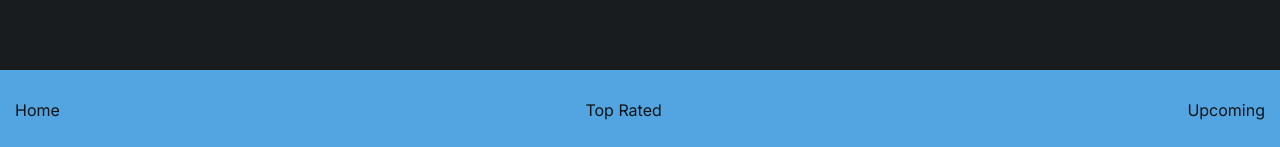
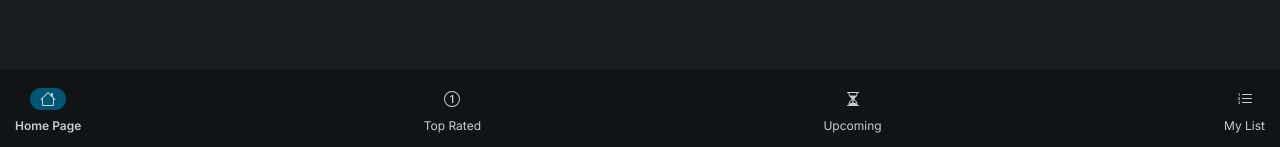
Before and after one commit to chris-fisherman/movie_review_app_wdd330_final_project, a React (Vite) app: page / in a window 1280 px wide. Shown: the part 650-797 px from the top of the page. Built offline with nearby package versions, Linux system fonts and the light colour scheme; no server answers.

Commit message:
Navigation Improved

```diff
--- a/src/App.jsx
+++ b/src/App.jsx
@@ -16,9 +16,8 @@ function App() {
         <Routes>
           <Route index element={<Home />} />
           <Route path="movie/:id" element={<MovieDetail />} />
-          {/* <Route path="movies/:type" element={<h1>Top 100 Movies</h1>} /> */}
-          <Route path="series/:type" element={<h1>Top 100 Series</h1>} />
           <Route path="movies/:type" element={<MovieList />} />
+          <Route path="myList" element={<h1>My List</h1>} />
           <Route path="/*" element={<h1>Error Page</h1>} />
         </Routes>
       </Router>
--- a/src/components/Nav.jsx
+++ b/src/components/Nav.jsx
@@ -1,16 +1,38 @@
 import React from "react"
-import { Link } from "react-router-dom"
+import { NavLink } from "react-router-dom"
 
 import '../css/Nav.css'
 
 export const Nav = () => {
+
+
     return (
-        <nav id="nav">
-            <div id="nav-container">
-                <Link to="/">Home</Link>
-                <Link to="/movies/top_rated">Top Rated</Link>
-                <Link to="/movies/upcoming">Upcoming</Link>
-            </div>
-        </nav>
+        <div id="nav">
+            <nav id="nav-container">
+                <NavLink className="nav-item-container" to="/">
+                <svg xmlns="http://www.w3.org/2000/svg" width="16" height="16" fill="currentColor" class="bi bi-house" viewBox="0 0 16 16">
+  <path d="M8.707 1.5a1 1 0 0 0-1.414 0L.646 8.146a.5.5 0 0 0 .708.708L2 8.207V13.5A1.5 1.5 0 0 0 3.5 15h9a1.5 1.5 0 0 0 1.5-1.5V8.207l.646.647a.5.5 0 0 0 .708-.708L13 5.793V2.5a.5.5 0 0 0-.5-.5h-1a.5.5 0 0 0-.5.5v1.293zM13 7.207V13.5a.5.5 0 0 1-.5.5h-9a.5.5 0 0 1-.5-.5V7.207l5-5z"/>
+</svg>
+<span>Home Page</span>
+                </NavLink>
+                <NavLink className="nav-item-container" to="/movies/top_rated">
+                <svg xmlns="http://www.w3.org/2000/svg" width="16" height="16" fill="currentColor" class="bi bi-1-circle" viewBox="0 0 16 16">
+  <path d="M1 8a7 7 0 1 0 14 0A7 7 0 0 0 1 8m15 0A8 8 0 1 1 0 8a8 8 0 0 1 16 0M9.283 4.002V12H7.971V5.338h-.065L6.072 6.656V5.385l1.899-1.383z"/>
+</svg>
+<span>Top Rated</span>
+</NavLink>
+                <NavLink className="nav-item-container" to="/movies/upcoming">
+                <svg xmlns="http://www.w3.org/2000/svg" width="16" height="16" fill="currentColor" class="bi bi-hourglass-split" viewBox="0 0 16 16">
+  <path d="M2.5 15a.5.5 0 1 1 0-1h1v-1a4.5 4.5 0 0 1 2.557-4.06c.29-.139.443-.377.443-.59v-.7c0-.213-.154-.451-.443-.59A4.5 4.5 0 0 1 3.5 3V2h-1a.5.5 0 0 1 0-1h11a.5.5 0 0 1 0 1h-1v1a4.5 4.5 0 0 1-2.557 4.06c-.29.139-.443.377-.443.59v.7c0 .213.154.451.443.59A4.5 4.5 0 0 1 12.5 13v1h1a.5.5 0 0 1 0 1zm2-13v1c0 .537.12 1.045.337 1.5h6.326c.216-.455.337-.963.337-1.5V2zm3 6.35c0 .701-.478 1.236-1.011 1.492A3.5 3.5 0 0 0 4.5 13s.866-1.299 3-1.48zm1 0v3.17c2.134.181 3 1.48 3 1.48a3.5 3.5 0 0 0-1.989-3.158C8.978 9.586 8.5 9.052 8.5 8.351z"/>
+</svg>
+<span>Upcoming</span></NavLink>
+                <NavLink className="nav-item-container" to="/myList">
+                <svg xmlns="http://www.w3.org/2000/svg" width="16" height="16" fill="currentColor" class="bi bi-list-ol" viewBox="0 0 16 16">
+  <path fill-rule="evenodd" d="M5 11.5a.5.5 0 0 1 .5-.5h9a.5.5 0 0 1 0 1h-9a.5.5 0 0 1-.5-.5m0-4a.5.5 0 0 1 .5-.5h9a.5.5 0 0 1 0 1h-9a.5.5 0 0 1-.5-.5m0-4a.5.5 0 0 1 .5-.5h9a.5.5 0 0 1 0 1h-9a.5.5 0 0 1-.5-.5"/>
+  <path d="M1.713 11.865v-.474H2c.217 0 .363-.137.363-.317 0-.185-.158-.31-.361-.31-.223 0-.367.152-.373.31h-.59c.016-.467.373-.787.986-.787.588-.002.954.291.957.703a.595.595 0 0 1-.492.594v.033a.615.615 0 0 1 .569.631c.003.533-.502.8-1.051.8-.656 0-1-.37-1.008-.794h.582c.008.178.186.306.422.309.254 0 .424-.145.422-.35-.002-.195-.155-.348-.414-.348h-.3zm-.004-4.699h-.604v-.035c0-.408.295-.844.958-.844.583 0 .96.326.96.756 0 .389-.257.617-.476.848l-.537.572v.03h1.054V9H1.143v-.395l.957-.99c.138-.142.293-.304.293-.508 0-.18-.147-.32-.342-.32a.33.33 0 0 0-.342.338zM2.564 5h-.635V2.924h-.031l-.598.42v-.567l.629-.443h.635z"/>
+</svg>
+<span>My List</span></NavLink>
+            </nav>
+        </div>
     )
 }
--- a/src/css/Nav.css
+++ b/src/css/Nav.css
@@ -12,10 +12,16 @@
     --icons-white: #bfc8cf;
     --icons-blue: #89cef7;
     --icons-background: #005677;
+
+    --title-size: 20px;
+    --subtitle-size: 16px;
+    --content-size: 12px;
 }
 
+
+
 #nav {
-    background-color: var(--primary);
+    background-color: var(--body);
     width: 100%;
     height: 80px;
     align-content: center;
@@ -25,7 +31,7 @@
 }
 
 #nav #nav-container {
-    background-color: var(--primary);
+    background-color: var(--body);
     margin: 0 15px;
 
     display: flex;
@@ -34,7 +40,32 @@
 }
 
 #nav a {
-    background-color: var(--primary);
-    color: var(--body);
+    background-color: var(--body);
+    color: var(--content);
+    font-size: var(--content-size);
     text-decoration: none;
 }
+
+.nav-item-container {
+    display: flex;
+    flex-direction: column;
+    justify-content: center;
+    align-items: center;
+    gap: 8px;
+
+}
+
+.nav-item-container svg {
+    padding: 3px 10px;
+    border-radius: 30px;
+}
+
+.nav-item-container.active > svg {
+    background-color: #005677;
+
+
+}
+
+.nav-item-container.active > span {
+    font-weight: 600;
+}
--- a/src/pages/Home.jsx
+++ b/src/pages/Home.jsx
@@ -1,6 +1,7 @@
 import React, { useEffect, useState } from "react"
 import "react-responsive-carousel/lib/styles/carousel.min.css"
 import { Carousel } from 'react-responsive-carousel'
+import { Link } from "react-router-dom"
 
 import { PopularList } from "../components/PopularList"
 import { UpcomingList } from "../components/UpcomingList"
@@ -8,8 +9,6 @@ import { TopRatedList } from "../components/TopRatedList"
 import { Footer } from "../components/Footer"
 
 import "../css/Home.css"
-import { Link } from "react-router-dom"
-
 
 export const Home = () => {
 
```
